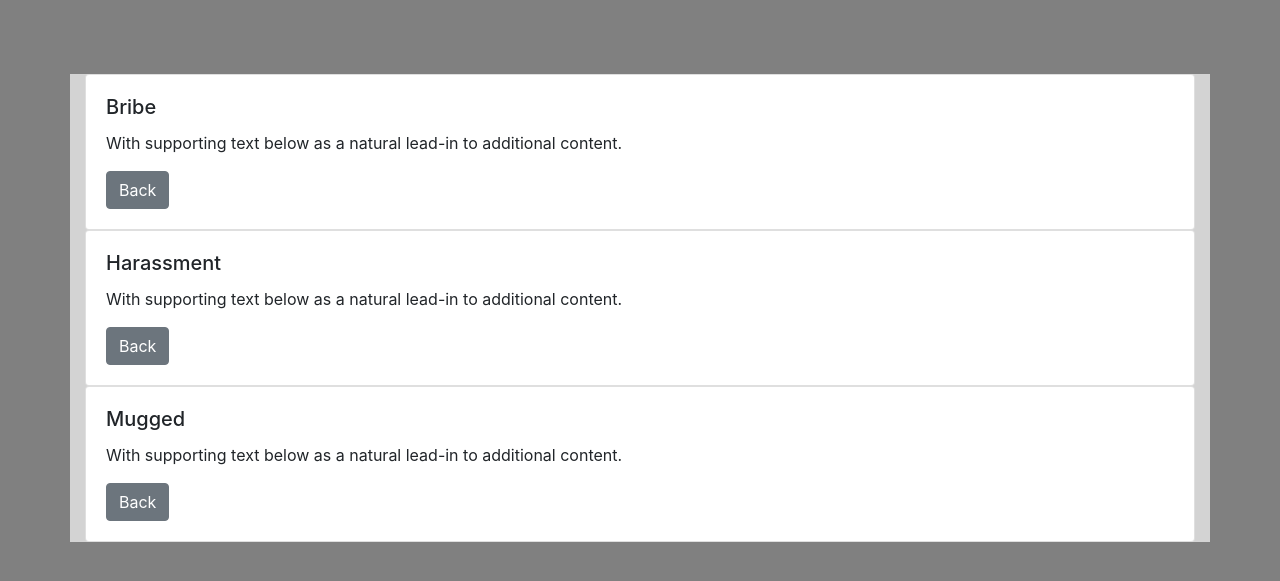
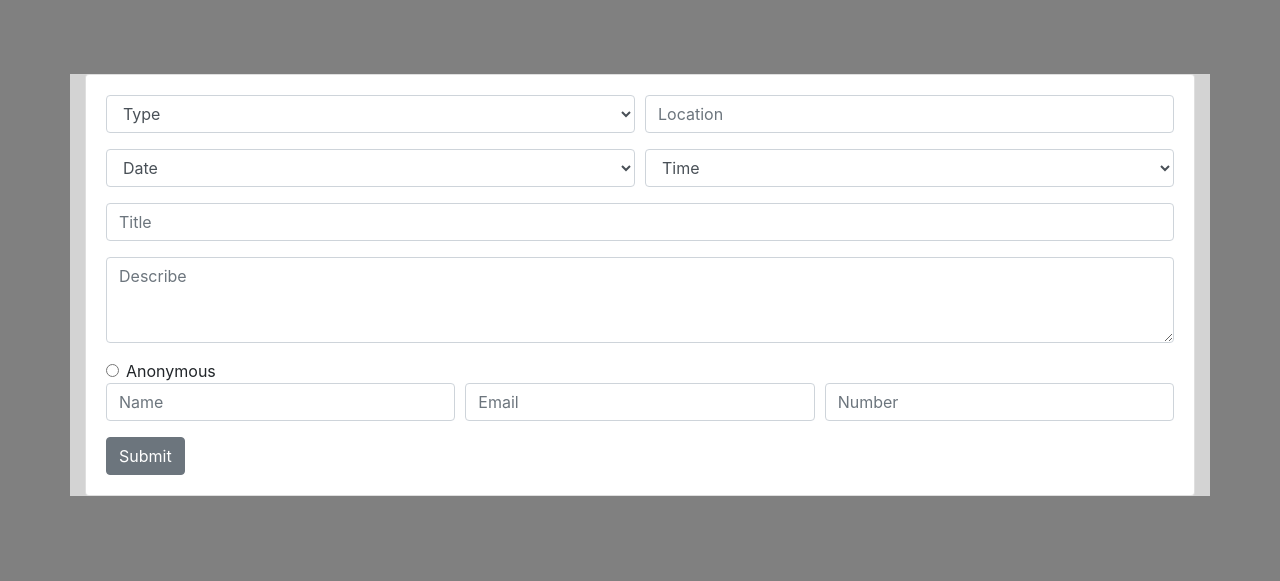
Before and after one commit to cpcincubator/safezone, a Django app: page /submit/ in a window 1280 px wide. Shown: the part 64-645 px from the top of the page. Run offline with Django 3.2, Linux system fonts and the light colour scheme; some libraries are stand-ins or nearby versions.

Commit message:
updated submission page

```diff
--- a/report/templates/report/submission.html
+++ b/report/templates/report/submission.html
@@ -6,36 +6,61 @@
     <div class="box-element-product">
       <div class="card w-85">
         <div class="card-body">
-      <h5 class="card-title">Bribe</h5>
-      <p class="card-text">With supporting text below as a natural lead-in to additional content.</p>
-      <a href="#" class="btn btn-secondary">Back</a>
+          <form>
+            <div class="form-row">
+              <div class="form-group col-md-6">
+                <select id="inputState" class="form-control">
+                  <option selected>Type</option>
+                  <option>...</option>
+                </select>
+              </div>
+              <div class="form-group col-md-6">
+                <input type="location" class="form-control" placeholder="Location">
               </div>
             </div>
+            <div class="form-row">
+              <div class="form-group col-md-6">
+                <select id="inputState" class="form-control">
+                  <option selected>Date</option>
+                  <option>...</option>
+                </select>
+              </div>
+              <div class="form-group col-md-6">
+                <select id="inputState" class="form-control">
+                  <option selected>Time</option>
+                  <option>...</option>
+                </select>
               </div>
             </div>
-  <div class="col-lg-12">
-    <div class="box-element-product">
-  <div class="card w-85">
-  <div class="card-body">
-  <h5 class="card-title">Harassment</h5>
-  <p class="card-text">With supporting text below as a natural lead-in to additional content.</p>
-  <a href="#" class="btn btn-secondary">Back</a>
+            <div class="form-group">
+              <input type="text" class="form-control" placeholder="Title">
+            </div>
+            <div class="form-group">
+              <textarea class="form-control" id="exampleFormControlTextarea1" rows="3" placeholder="Describe"></textarea>
+            </div>
+            <div class="form-check">
+              <input class="form-check-input" type="radio" name="exampleRadios" id="exampleRadios2" value="option2">
+              <label class="form-check-label" for="exampleRadios2">
+                Anonymous
+              </label>
+            </div>
+            <div class="form-row">
+              <div class="form-group col-md-4">
+                <input type="text" class="form-control" placeholder="Name">
+              </div>
+              <div class="form-group col-md-4">
+                <input type="email" class="form-control" placeholder="Email">
+              </div>
+              <div class="form-group col-md-4">
+                <input type="number" class="form-control" placeholder="Number">
               </div>
             </div>
- </div>
- </div>
- <div class="col-lg-12">
-    <div class="box-element-product">
-<div class="card w-85">
-<div class="card-body">
-  <h5 class="card-title">Mugged</h5>
-  <p class="card-text">With supporting text below as a natural lead-in to additional content.</p>
-  <a href="#" class="btn btn-secondary">Back</a>
+          </form>
+          <a href="{% url 'reports' %}" class="btn btn-secondary">Submit</a>
         </div>
       </div>
     </div>
   </div>
 
-
 </div>
 {% endblock content %}
```
Also changed, not shown: report/templates/report/read.html (+14 -8 lines). Lines whose indentation alone changed are shown as unchanged.
